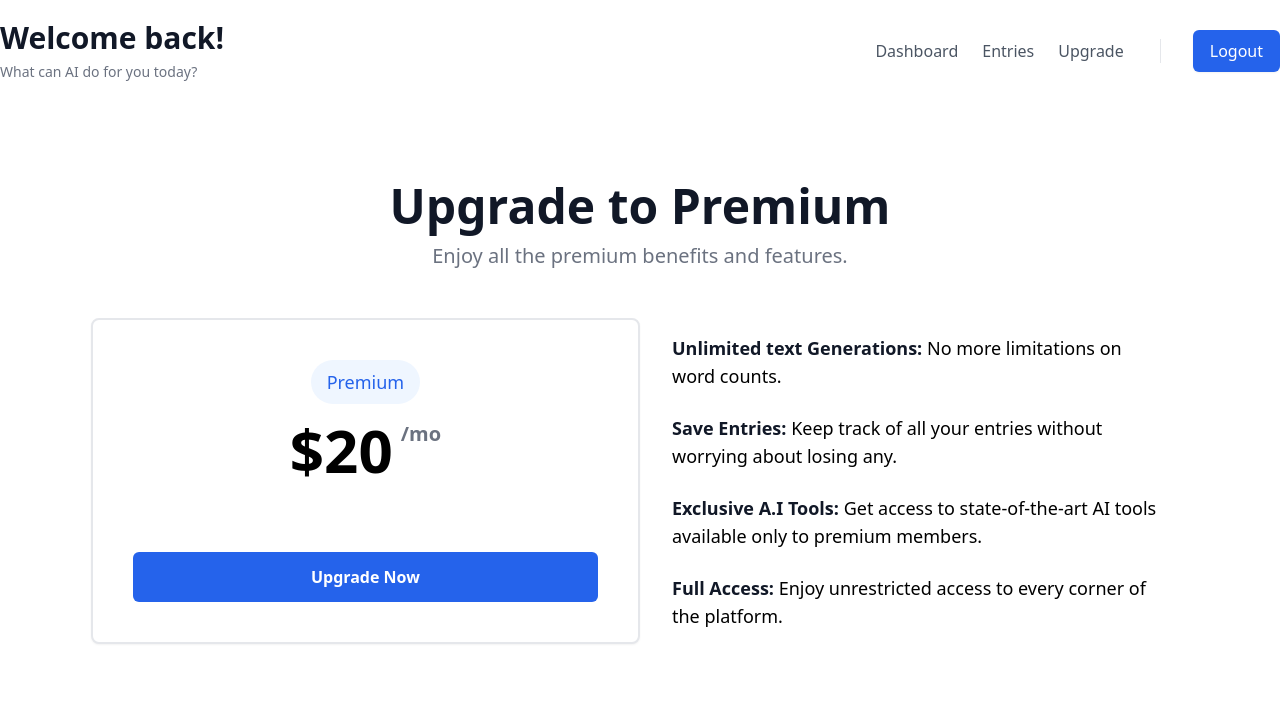
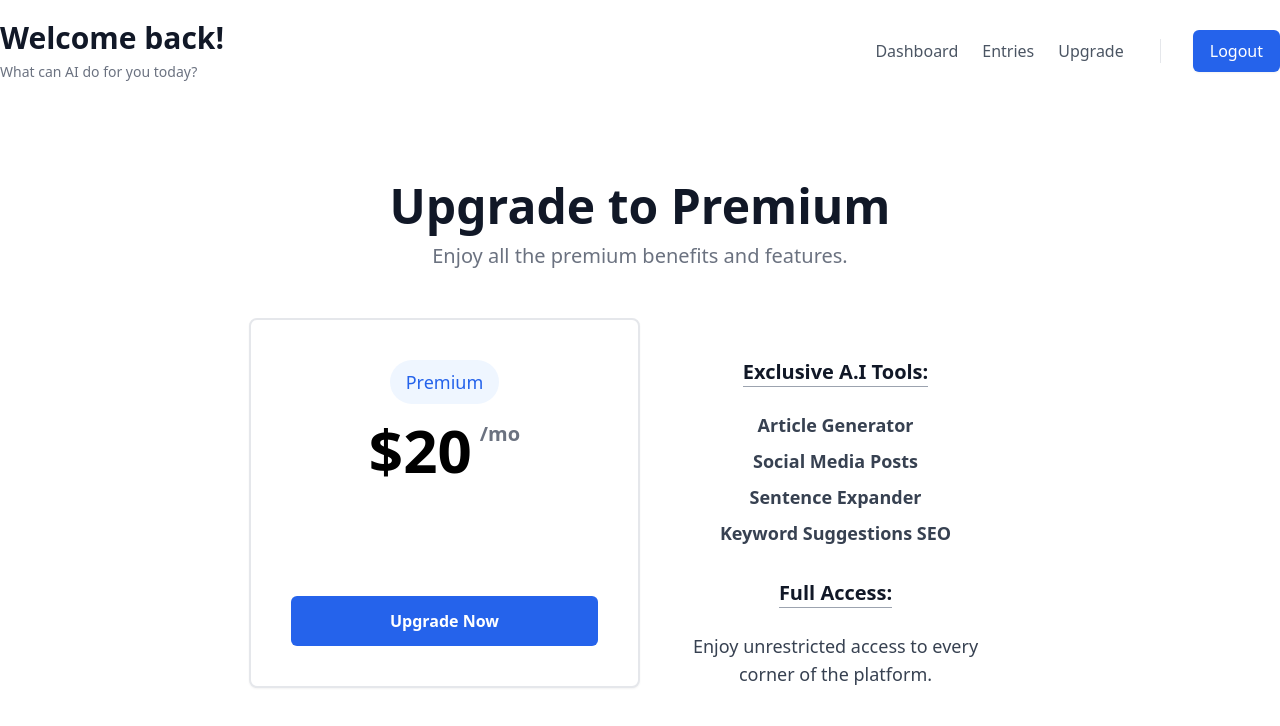
Before and after one commit to RobLam22/money-machine, a React (Vite) app: page /upgrade in a window 1280 px wide. Shown: the top 726 px of the page. Built offline with nearby package versions, Linux system fonts and the light colour scheme; no server answers; sample sign-in values are in the browser's storage; what tailwindcss-rtl would draw is missing.

Commit message:
minor tweaks

```diff
--- a/src/screens/Upgrade.jsx
+++ b/src/screens/Upgrade.jsx
@@ -51,29 +51,36 @@ export default function Upgrade() {
 
             {/* rhs */}
             <div className="w-1/2 px-8">
-              <ul className="mt-4 space-y-6 text-lg">
-                <li>
-                  <strong className="text-gray-900">
-                    Unlimited text Generations:
-                  </strong>{" "}
-                  No more limitations on word counts.
-                </li>
-                <li>
-                  <strong className="text-gray-900">Save Entries:</strong> Keep
-                  track of all your entries without worrying about losing any.
-                </li>
-                <li>
-                  <strong className="text-gray-900">
+              <div className="mt-10 flex flex-col items-center space-y-8 text-lg">
+                <div className="text-center space-y-4">
+                  <strong className="text-gray-900 text-xl mb-2 border-b border-gray-400 inline-block">
                     Exclusive A.I Tools:
-                  </strong>{" "}
-                  Get access to state-of-the-art AI tools available only to
-                  premium members.
-                </li>
-                <li>
-                  <strong className="text-gray-900">Full Access:</strong> Enjoy
-                  unrestricted access to every corner of the platform.
-                </li>
-              </ul>
+                  </strong>
+                  <ul className="space-y-2 list-none">
+                    <li className="text-gray-700">
+                      <strong>Article Generator</strong>
+                    </li>
+                    <li className="text-gray-700">
+                      <strong>Social Media Posts</strong>
+                    </li>
+                    <li className="text-gray-700">
+                      <strong>Sentence Expander</strong>
+                    </li>
+                    <li className="text-gray-700">
+                      <strong>Keyword Suggestions SEO</strong>
+                    </li>
+                  </ul>
+                </div>
+
+                <div className="text-center space-y-4">
+                  <strong className="text-gray-900 text-xl mb-2 border-b border-gray-400 inline-block">
+                    Full Access:
+                  </strong>
+                  <p className="text-gray-700">
+                    Enjoy unrestricted access to every corner of the platform.
+                  </p>
+                </div>
+              </div>
             </div>
           </div>
         </div>
```
